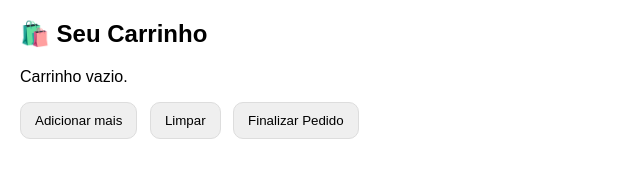
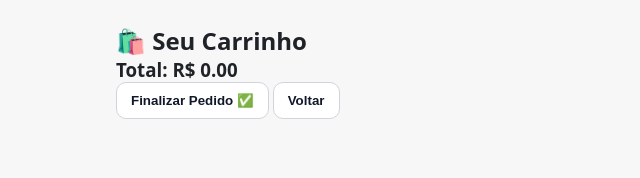
Before and after one commit to cesarpitombo/pitombo-lanches-app, a website: page public/cliente/carrinho.html in a window 1280 px wide. Shown: the whole page, without its empty margins (0-640 px from the left). Drawn offline with Linux system fonts and the light colour scheme.

Commit message:
Update carrinho.html

```diff
--- a/public/cliente/carrinho.html
+++ b/public/cliente/carrinho.html
@@ -1,77 +1,60 @@
 <!DOCTYPE html>
 <html lang="pt-BR">
 <head>
-  <meta charset="UTF-8">
-  <meta name="viewport" content="width=device-width, initial-scale=1.0">
-  <title>Carrinho - Pitombo Lanches</title>
-  <style>
-    body { font-family: Arial, Helvetica, sans-serif; margin: 20px; }
-    .linha { display:flex; justify-content: space-between; padding: 8px 0; border-bottom: 1px dashed #e5e5e5; }
-    .total { font-weight: bold; margin-top: 12px; }
-    button { padding: 10px 14px; border-radius: 10px; border: 1px solid #ddd; cursor: pointer; margin-right: 8px; }
-  </style>
+  <meta charset="utf-8">
+  <meta name="viewport" content="width=device-width, initial-scale=1">
+  <title>Carrinho • Pitombo Lanches</title>
+  <link rel="stylesheet" href="/style.css">
 </head>
 <body>
-  <h2>🛍️ Seu Carrinho</h2>
-  <div id="lista"></div>
-  <p class="total" id="total"></p>
+  <div class="container">
+    <h2>🛍️ Seu Carrinho</h2>
+    <ul id="itens" class="list"></ul>
+    <h3 id="total"></h3>
 
-  <div style="margin-top:12px;">
-    <button onclick="location.href='/cardapio'">Adicionar mais</button>
-    <button onclick="limpar()">Limpar</button>
-    <button onclick="finalizar()">Finalizar Pedido</button>
+    <div class="buttons">
+      <button onclick="finalizar()" class="btn">Finalizar Pedido ✅</button>
+      <button onclick="window.location.href='/cardapio'" class="btn secondary">Voltar</button>
+    </div>
   </div>
 
   <script>
-    const KEY = "carrinho";
-    const phone = "+351934869755";
+    const phone = '351934869755'; // teu número com DDI
 
-    function getCart(){ return JSON.parse(localStorage.getItem(KEY)) || []; }
-    function setCart(c){ localStorage.setItem(KEY, JSON.stringify(c)); }
+    function carregarCarrinho() {
+      const carrinho = JSON.parse(localStorage.getItem('carrinho')) || [];
+      const lista = document.getElementById('itens');
+      let total = 0;
+      lista.innerHTML = '';
 
-    function render(){
-      const cart = getCart();
-      const lista = document.getElementById("lista");
-      const totalEl = document.getElementById("total");
+      carrinho.forEach((item) => {
+        total += item.preco;
+        const li = document.createElement('li');
+        li.textContent = `${item.nome} - R$ ${item.preco.toFixed(2)}`;
+        lista.appendChild(li);
+      });
 
-      if(cart.length === 0){
-        lista.innerHTML = "<p>Carrinho vazio.</p>";
-        totalEl.textContent = "";
+      document.getElementById('total').textContent = `Total: R$ ${total.toFixed(2)}`;
+    }
+
+    function finalizar() {
+      const carrinho = JSON.parse(localStorage.getItem('carrinho')) || [];
+      if (carrinho.length === 0) {
+        alert('Adicione itens antes de finalizar!');
         return;
       }
 
-      lista.innerHTML = cart.map((i,idx)=>`
-        <div class="linha">
-          <span>${i.nome}</span>
-          <span>R$ ${Number(i.preco).toFixed(2)}</span>
-        </div>
-      `).join("");
+      const mensagem = encodeURIComponent(
+        'Olá! Quero fazer um pedido:\n' +
+        carrinho.map(i => `${i.nome} - R$ ${i.preco}`).join('\n')
+      );
 
-      const total = cart.reduce((s,i)=> s + Number(i.preco), 0);
-      totalEl.textContent = "Total: R$ " + total.toFixed(2);
+      window.open(`https://wa.me/${phone}?text=${mensagem}`, '_blank');
+      localStorage.removeItem('carrinho');
+      window.location.href = '/pedido-confirmado';
     }
 
-    function limpar(){
-      if(confirm("Limpar carrinho?")){
-        localStorage.removeItem(KEY);
-        render();
-      }
-    }
-
-    function finalizar(){
-      const cart = getCart();
-      if(cart.length === 0){ alert("Adicione itens antes de finalizar."); return; }
-
-      const linhas = cart.map(i => `${i.nome} - R$ ${Number(i.preco).toFixed(2)}`);
-      const msg = encodeURIComponent("Olá! Quero fazer um pedido:\n\n" + linhas.join("\n"));
-      const url = `https://wa.me/${phone}?text=${msg}`;
-
-      window.open(url, "_blank");             // abre WhatsApp
-      localStorage.removeItem(KEY);            // limpa carrinho
-      window.location.href = "/pedido-confirmado";
-    }
-
-    render();
+    carregarCarrinho();
   </script>
 </body>
 </html>
```
